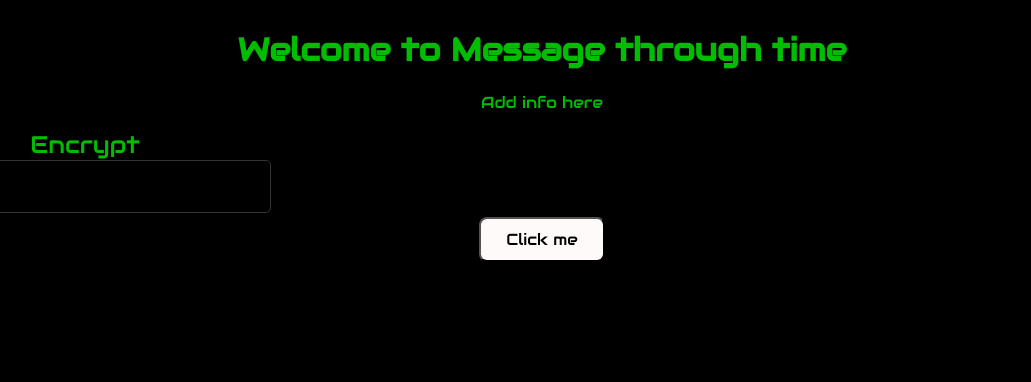
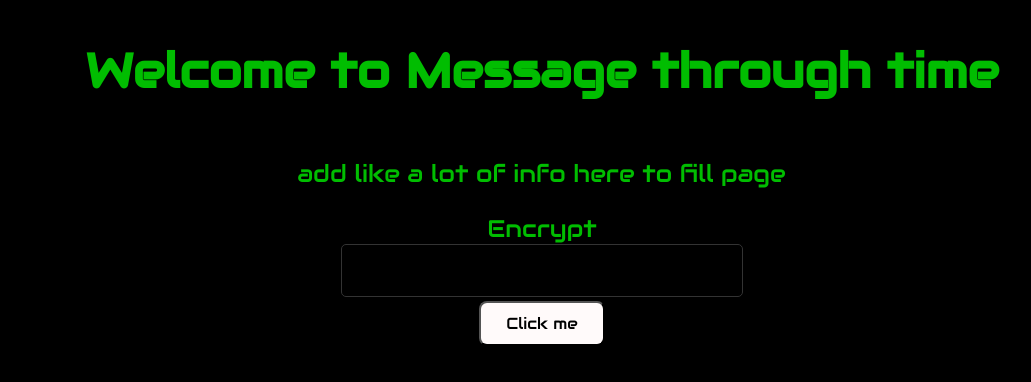
Before and after one commit to VictorHSandi/MessageThroughTime, a Vue app in the folder client-messagethroughtime/: page / in a window 1280 px wide. Shown: the top 382 px of the page, without its empty margins (98-1129 px from the left). Built offline with nearby package versions, Linux system fonts and the light colour scheme.

Commit message:
more cool animations

```diff
--- a/client-messagethroughtime/src/views/HomePage.vue
+++ b/client-messagethroughtime/src/views/HomePage.vue
@@ -1,17 +1,17 @@
 <template>
-  <div class ="title">
+  <div class="container">
+    <div class="typed1">
       <h1>Welcome to Message through time</h1>
     </div>
 
-  <div class="page info">
-      <p>Add info here</p>
+    <div class="typed2">
+      <p>add like a lot of info here to fill page</p>
     </div>
 
     <div>
       <MessageInput v-model="inputValue" type="text" label="Encrypt" />
     </div>
-
-
+  </div>
 </template>
 
 <script>
@@ -29,3 +29,46 @@ export default {
   }
 };
 </script>
+
+<style scoped>
+.container {
+  background-color: #000000; /* Black background */
+  color: #01bd01; /* Green text color */
+  text-align: center;
+  font-family: "Audiowide", sans-serif; /* Use Audiowide font */
+  font-size: 24px;
+  flex-direction: column;
+  display: flex; /* Use flexbox */
+  justify-content: center; /* Center horizontally */
+  align-items: center; /* Center vertically */
+  width: auto; /* Make the container width flexible */
+  max-width: 90%; /* Limit the maximum width */
+  margin: 0 auto; /* Center the container horizontally */
+}
+
+.typed1 {
+  overflow: hidden;
+  white-space: nowrap;
+  width: 0;
+  animation: typing 3s steps(30, end) forwards;
+}
+
+.typed2 {
+  overflow: hidden;
+  white-space: nowrap;
+  border-right: 0.5px solid transparent; /* Initially set border color to transparent */
+  width: 0;
+  animation: typing 2s 3s steps(30, end) forwards, blinking 1s 5s infinite; /* Start blinking animation after typing animation finishes (delayed by 3s) */
+}
+
+@keyframes typing {
+  from { width: 0 }
+  to { width: 85% }
+}
+
+@keyframes blinking {
+  0% { border-color: transparent } /* Initially transparent */
+  50% { border-color: #01bd01 } /* Change to green */
+  25% { border-color: transparent } /* Back to transparent */
+}
+</style>
```
Lines whose indentation alone changed are shown as unchanged.
